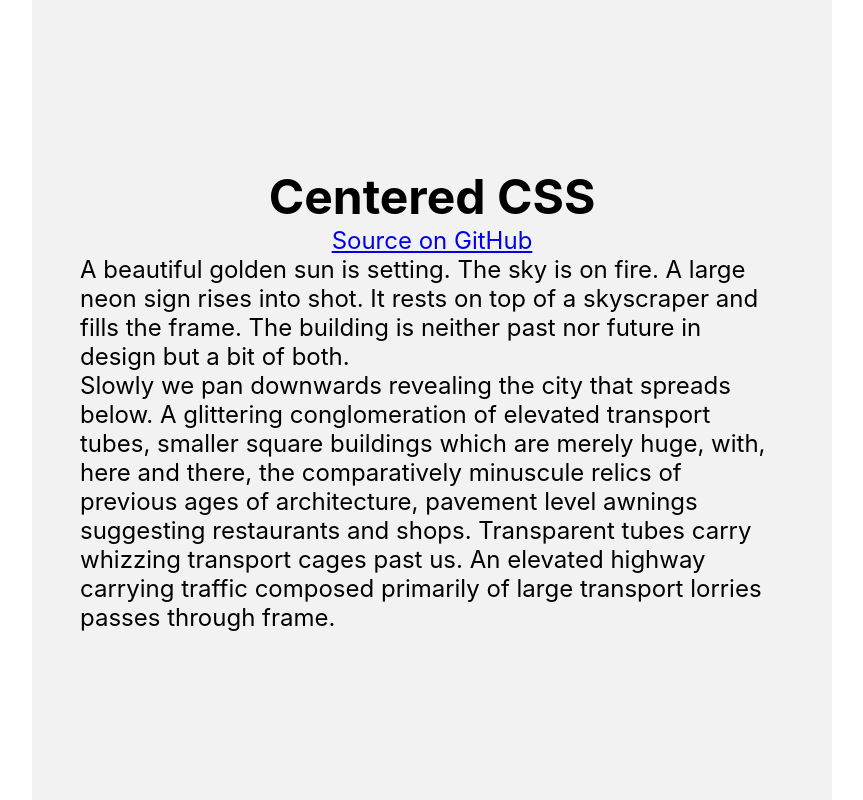
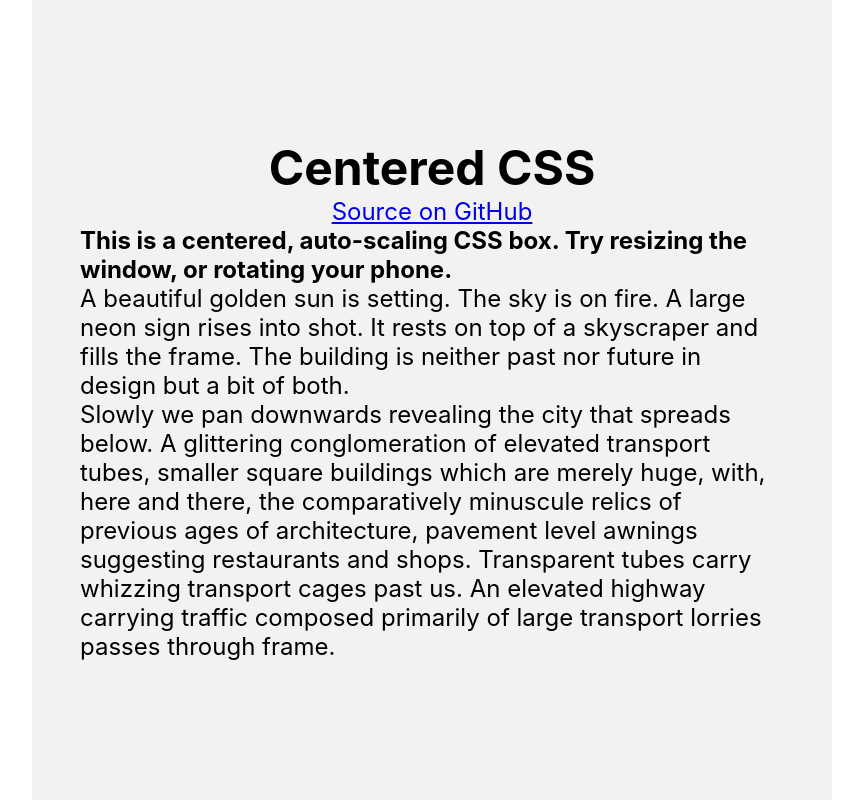
Before and after one commit to tomsoderlund/centered-css, a website: page index.html in a window 1280 px wide. Shown: the whole page, without its empty margins (208-1071 px from the left). Drawn offline with Linux system fonts and the light colour scheme.

Commit message:
“This is a centered, auto-scaling CSS box”

```diff
--- a/index.html
+++ b/index.html
@@ -18,6 +18,8 @@
 
     <p><a href="https://github.com/tomsoderlund/centered-css">Source on GitHub</a></p>
 
+    <p><strong>This is a centered, auto-scaling CSS box. Try resizing the window, or rotating your phone.</strong></p>
+
     <p>A beautiful golden sun is setting. The sky is on fire. A large neon sign rises into shot. It rests on top of a skyscraper and fills the frame. The building is neither past nor future in design but a bit of both.</p>
 
     <p>Slowly we pan downwards revealing the city that spreads below. A glittering conglomeration of elevated transport tubes, smaller square buildings which are merely huge, with, here and there, the comparatively minuscule relics of previous ages of architecture, pavement level awnings suggesting restaurants and shops. Transparent tubes carry whizzing transport cages past us. An elevated highway carrying traffic composed primarily of large transport lorries passes through frame.</p>
```
